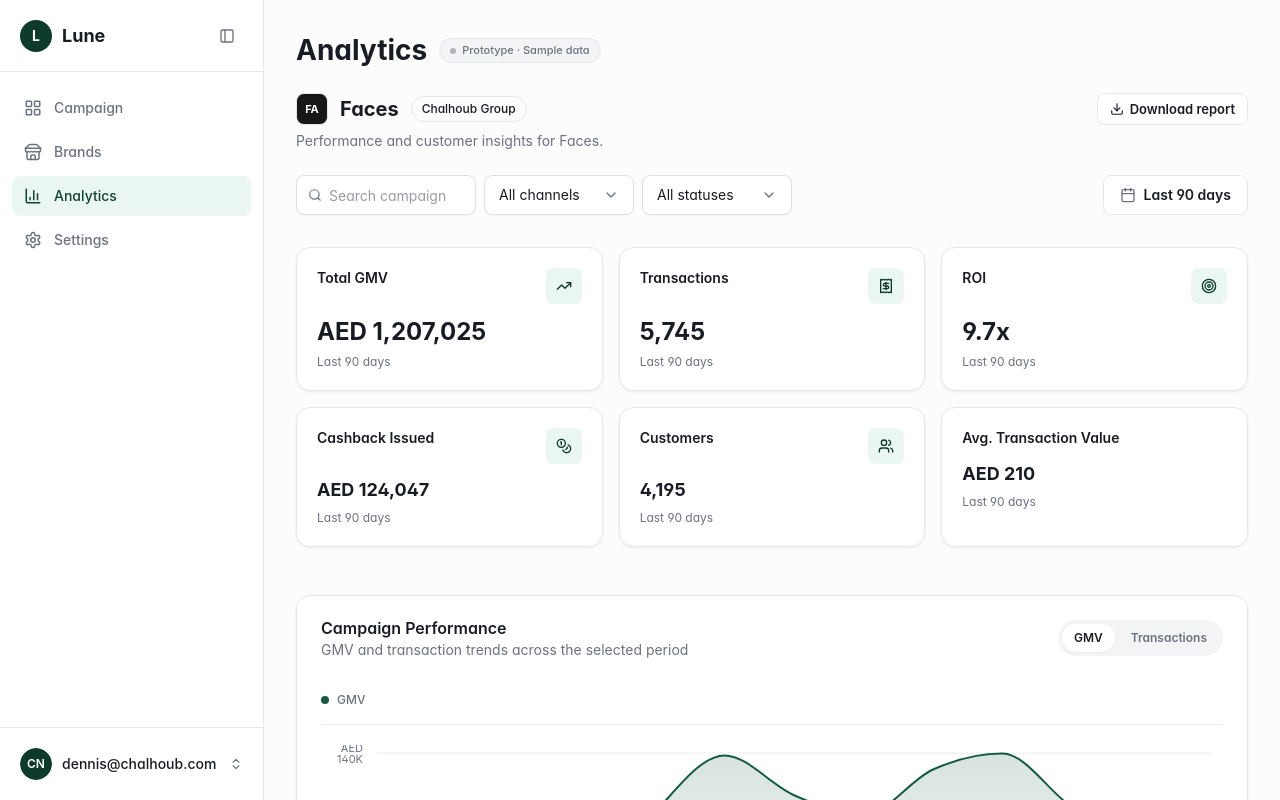
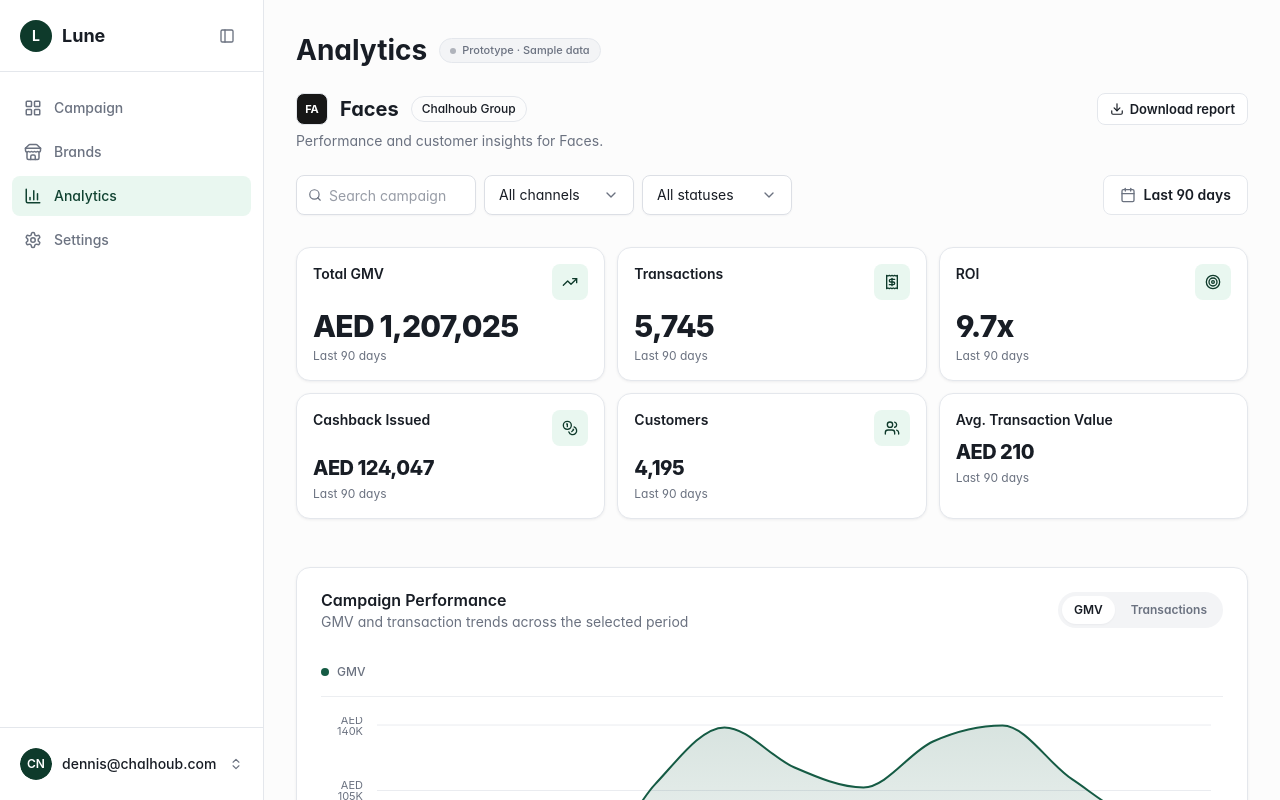
Before and after one commit to suriyauxdesigner-code/Lune-merchant-analytics, a React (Vite) app: page /analytics/brands/faces in a window 1280 px wide. Built offline with nearby package versions, Linux system fonts and the light colour scheme.

Commit message:
Make KPI card values bolder and tighten card spacing
Bumps value text to extra-bold with tighter tracking, reduces card
padding/gaps, and lets the value+delta row wrap instead of overflowing
the card when a large value forces a line break on narrow screens.

```diff
--- a/src/components/shared/kpi-card.tsx
+++ b/src/components/shared/kpi-card.tsx
@@ -49,17 +49,17 @@ export function KpiCard({
   showTierBadge?: boolean
 }) {
   return (
-    <div className={cn("w-full rounded-[var(--radius)] border border-border bg-card p-5 shadow-card", className)}>
-      <div className="flex items-start justify-between gap-3">
+    <div className={cn("w-full rounded-[var(--radius)] border border-border bg-card p-4 shadow-card", className)}>
+      <div className="flex items-start justify-between gap-2">
         <p className="text-sm font-semibold text-foreground">{label}</p>
         {icon && <div className="flex size-9 shrink-0 items-center justify-center rounded-[var(--radius-sm)] bg-secondary text-primary">{icon}</div>}
       </div>
-      <div className="mt-3 flex items-baseline gap-2">
-        <p className={cn("font-bold text-foreground", size === "lg" ? "text-2xl" : "text-lg")}>{value}</p>
+      <div className="mt-2 flex flex-wrap items-baseline gap-x-2 gap-y-0.5">
+        <p className={cn("font-extrabold tracking-tight text-foreground", size === "lg" ? "text-3xl" : "text-xl")}>{value}</p>
         {deltaPct != null && <DeltaBadge pct={deltaPct} />}
       </div>
-      {hint && <p className="mt-1.5 text-xs text-muted-foreground">{hint}</p>}
-      {tier !== "live" && showTierBadge && <TierBadge tier={tier} label={tierLabel} className="mt-2" />}
+      {hint && <p className="mt-1 text-xs text-muted-foreground">{hint}</p>}
+      {tier !== "live" && showTierBadge && <TierBadge tier={tier} label={tierLabel} className="mt-1.5" />}
     </div>
   )
 }
@@ -111,12 +111,12 @@ export function KpiGrid({ children, className }: { children: ReactNode; classNam
   }
 
   return (
-    <div className={cn("space-y-4", className)}>
+    <div className={cn("space-y-3", className)}>
       {rows.map((rowItems, i) => {
         const cols = rowItems.length
         const smCols = Math.min(3, cols)
         return (
-          <div key={i} className={cn("grid grid-cols-2 gap-4", SM_COLS_CLASS[smCols], LG_COLS_CLASS[cols])}>
+          <div key={i} className={cn("grid grid-cols-2 gap-3", SM_COLS_CLASS[smCols], LG_COLS_CLASS[cols])}>
             {rowItems}
           </div>
         )
```
